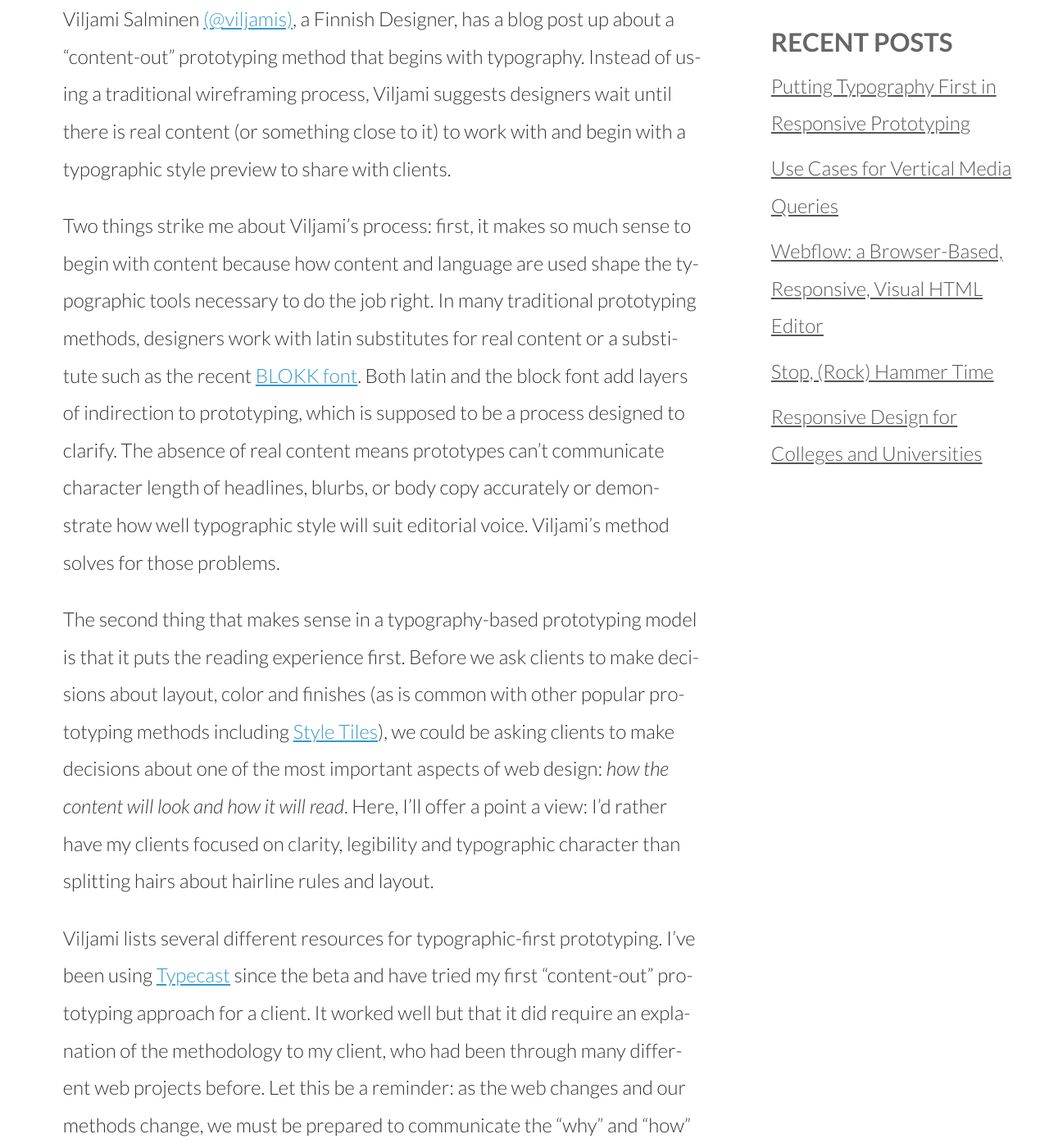
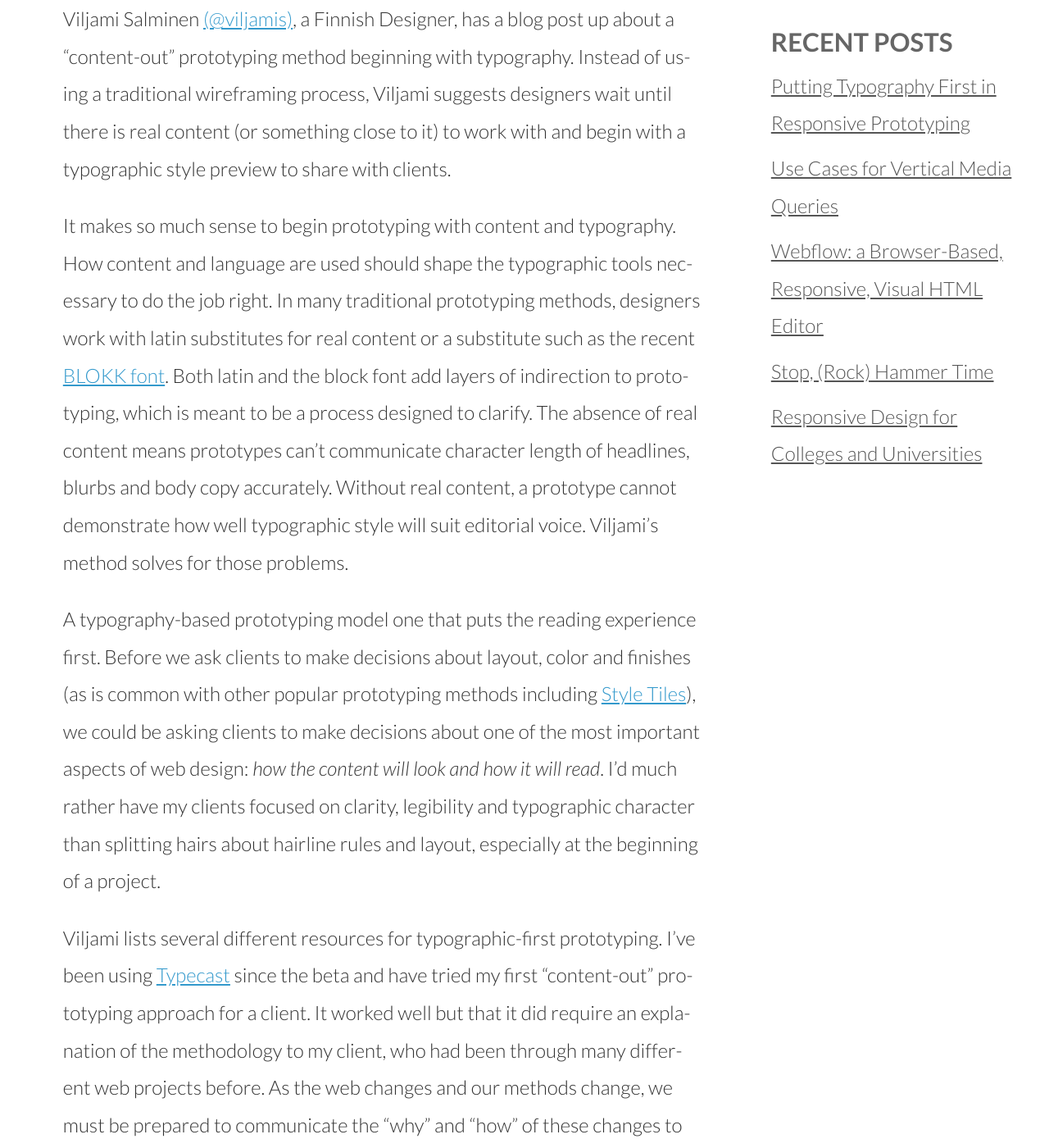
Before and after one commit to thedougco/responsive.ly, a Jekyll site: the page built from _posts/2013-03-31-putting-typography-first-in-responsive-prototyping.md, in a window 1280 px wide and 1400 px high, scrolled down 469 px. Shown: the whole window at 82% size. Built offline with Jekyll 4.4.1, drawn with Linux system fonts in a browser that asks for light colours; nearby versions of some CDN libraries; Markdown is read by kramdown in place of the engine named in the settings; comment, search, counter and statistics services are not loaded; some of the changed text lies outside the part shown.

Commit message:
post changes

```diff
--- a/_posts/2013-03-31-putting-typography-first-in-responsive-prototyping.md
+++ b/_posts/2013-03-31-putting-typography-first-in-responsive-prototyping.md
@@ -9,10 +9,10 @@
 Whether you believe responsive [web design is 95% typography](http://informationarchitects.net/blog/the-web-is-all-about-typography-period/) or [99.9% typography](http://www.welcomebrand.co.uk/thoughts/the-responsive-web-will-be-99-9-typography/), it's tough to get away from the web design community's
 current focus on the [the reading experience](http://www.smashingmagazine.com/2013/02/18/designing-reading-experience/).
 
-Viljami Salminen [(@viljamis)](https://twitter.com/viljamis), a Finnish Designer, has a blog post up about a "content-out" prototyping method that begins with typography. Instead of using a traditional wireframing process, Viljami suggests designers wait until there is real content (or something close to it) to work with and begin with a typographic style preview to share with clients.
+Viljami Salminen [(@viljamis)](https://twitter.com/viljamis), a Finnish Designer, has a blog post up about a “content-out” prototyping method beginning with typography. Instead of using a traditional wireframing process, Viljami suggests designers wait until there is real content (or something close to it) to work with and begin with a typographic style preview to share with clients.
 
-Two things strike me about Viljami's process: first, it makes so much sense to begin with content because how content and language are used shape the typographic tools necessary to do the job right. In many traditional prototyping methods, designers work with latin substitutes for real content or a substitute such as the recent [BLOKK font](http://blokkfont.com/). Both latin and the block font add layers of indirection to prototyping, which is supposed to be a process designed to clarify. The absence of real content means prototypes can't communicate character length of headlines, blurbs, or body copy accurately or demonstrate how well typographic style will suit editorial voice. Viljami's method solves for those problems.
+It makes so much sense to begin prototyping with content and typography. How content and language are used should shape the typographic tools necessary to do the job right. In many traditional prototyping methods, designers work with latin substitutes for real content or a substitute such as the recent [BLOKK font](http://blokkfont.com/). Both latin and the block font add layers of indirection to prototyping, which is meant to be a process designed to clarify. The absence of real content means prototypes can't communicate character length of headlines, blurbs and body copy accurately. Without real content, a prototype cannot demonstrate how well typographic style will suit editorial voice. Viljami's method solves for those problems.
 
-The second thing that makes sense in a typography-based prototyping model is that it puts the reading experience first. Before we ask clients to make decisions about layout, color and finishes (as is common with other popular prototyping methods including [Style Tiles](http://styletil.es/)), we could be asking clients to make decisions about one of the most important aspects of web design: *how the content will look and how it will read*. Here, I'll offer a point a view: I'd rather have my clients focused on clarity, legibility and typographic character than splitting hairs about hairline rules and layout.
+A typography-based prototyping model one that puts the reading experience first. Before we ask clients to make decisions about layout, color and finishes (as is common with other popular prototyping methods including [Style Tiles](http://styletil.es/)), we could be asking clients to make decisions about one of the most important aspects of web design: *how the content will look and how it will read*. I'd much rather have my clients focused on clarity, legibility and typographic character than splitting hairs about hairline rules and layout, especially at the beginning of a project.
 
-Viljami lists several different resources for typographic-first prototyping. I've been using [Typecast](http://typecast.com/) since the beta and have tried my first "content-out" prototyping approach for a client. It worked well but that it did require an explanation of the methodology to my client, who had been through many different web projects before. Let this be a reminder: as the web changes and our methods change, we must be prepared to communicate the "why" and "how" of these changes to our clients.
+Viljami lists several different resources for typographic-first prototyping. I've been using [Typecast](http://typecast.com/) since the beta and have tried my first "content-out" prototyping approach for a client. It worked well but that it did require an explanation of the methodology to my client, who had been through many different web projects before. As the web changes and our methods change, we must be prepared to communicate the "why" and "how" of these changes to our clients.
```
